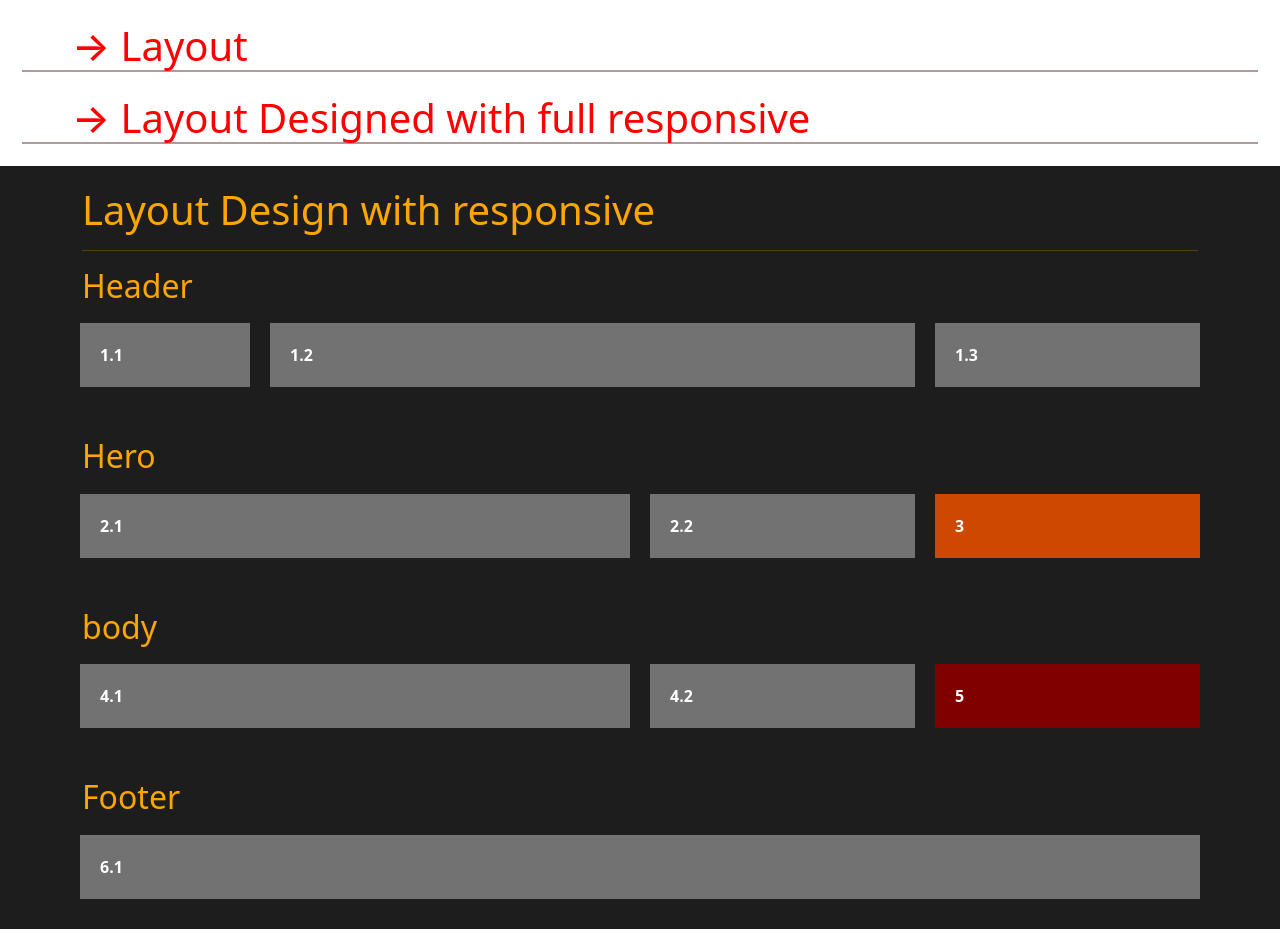
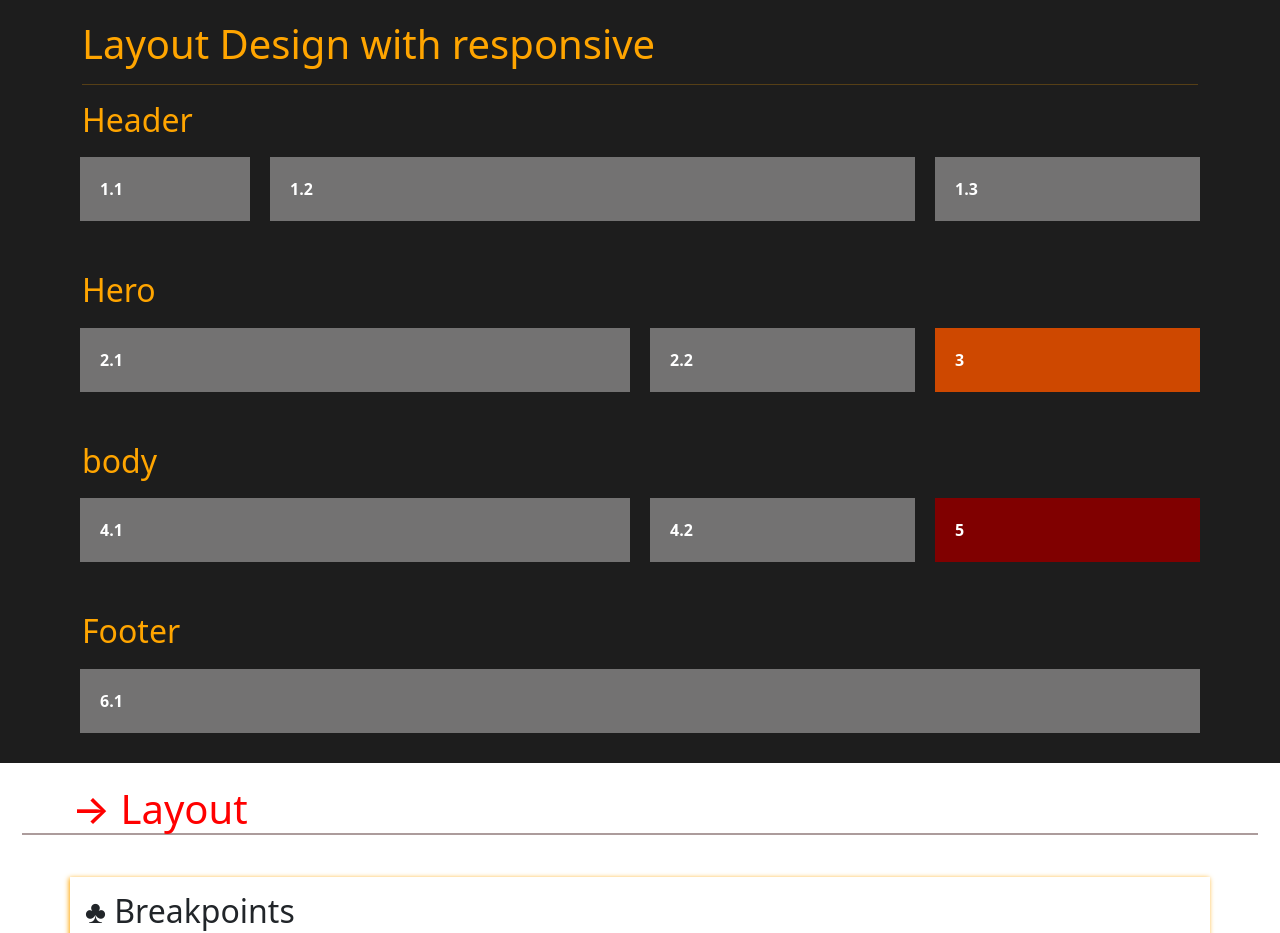
Before and after one commit to mhfaysal124/bts5_layout, a plain HTML site: page index.html in a window 1280 px wide. Shown: the top 933 px of the page. Drawn offline with Linux system fonts and the light colour scheme; a script that the page names is missing.

Commit message:
Update index.html

```diff
--- a/index.html
+++ b/index.html
@@ -11,9 +11,6 @@
     <title>BTS_Layout</title>
   </head>
   <body>
-    <h1 class="h1_layout">&#8594; Layout</h1>
-    <h1 class="h1_layout">&#8594; Layout Designed with full responsive</h1>
-
 
 <!--Layout Design_Start...._by follow extra video_ order by Minhaz Faisal-->
 <!--Header section start-->
@@ -81,7 +78,7 @@
 </section>
 <!--Footer section End-->
 <!--Layout Design_End...._by follow extra video_ order by Minhaz Faisal-->
-
+    <h1 class="h1_layout">&#8594; Layout</h1>
 
 
     <!--Breakpoints start-->
```
